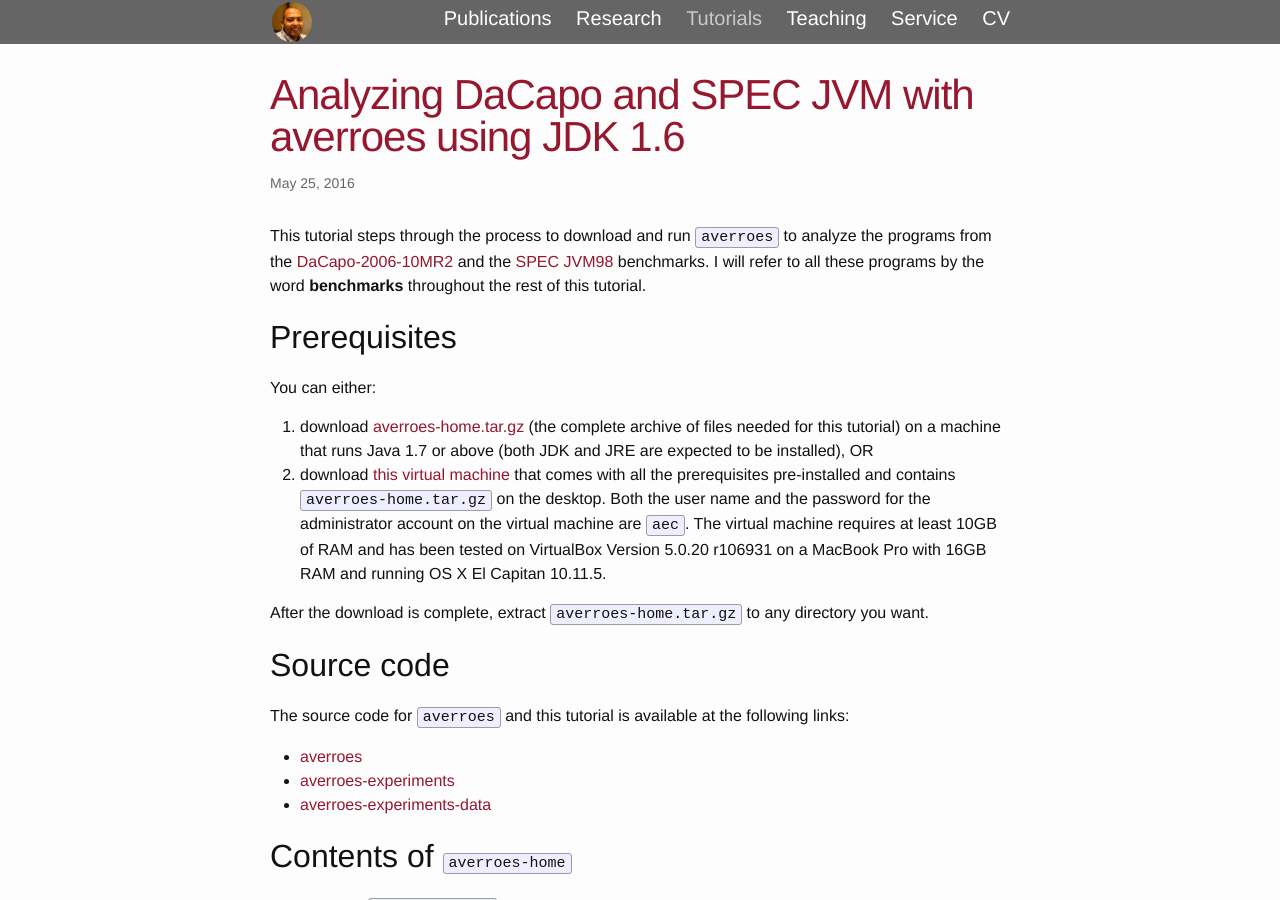
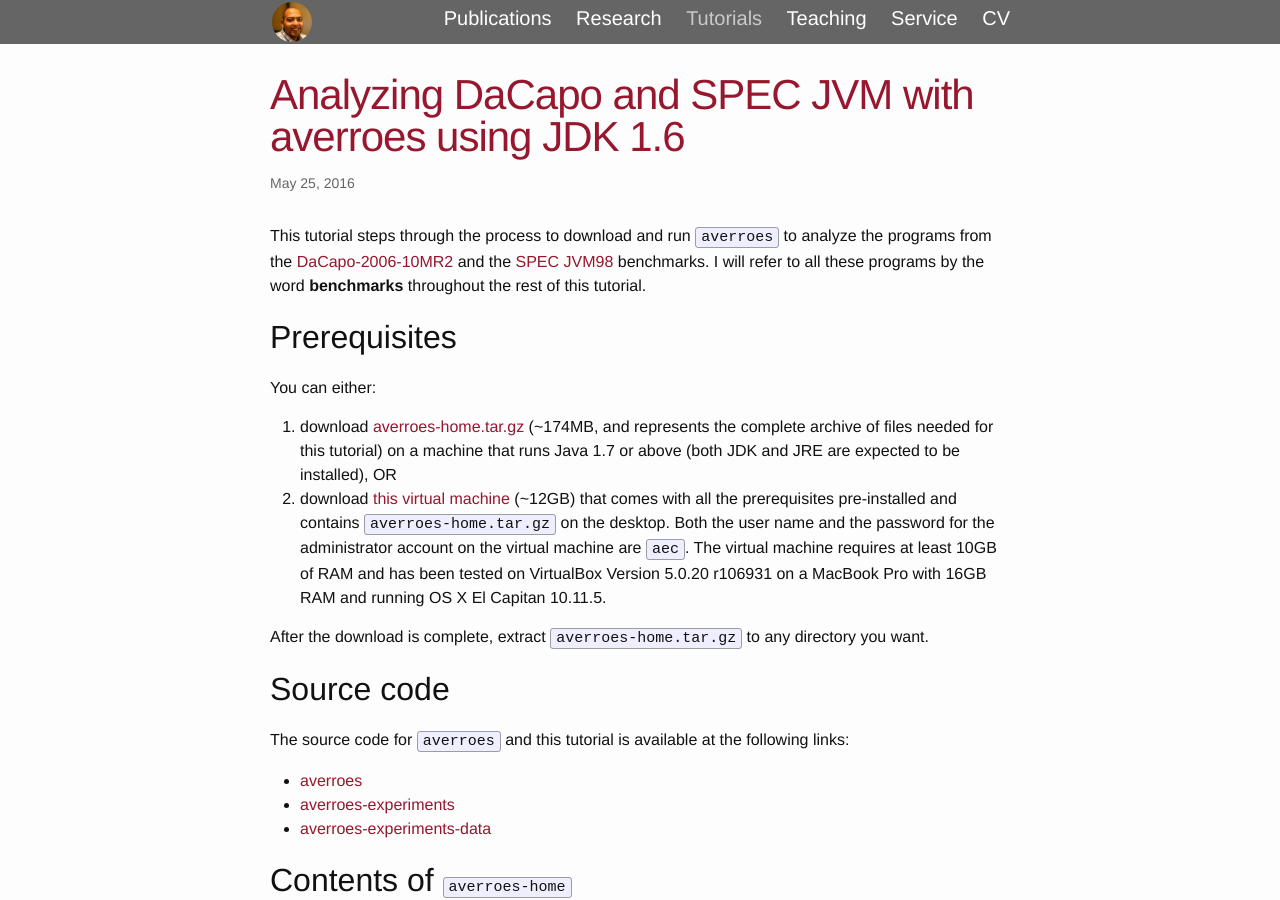
Before and after one commit to karimhamdanali/karimhamdanali.github.io, a Jekyll site: the page built from _posts/2013-03-09-averroes-tutorial.md, in a window 1280 px wide and 900 px high. Built offline with Jekyll 4.4.1, drawn with Linux system fonts in a browser that asks for light colours.

Commit message:
links to all the downloads in the averroes tutorial

```diff
--- a/_posts/2013-03-09-averroes-tutorial.md
+++ b/_posts/2013-03-09-averroes-tutorial.md
@@ -17,8 +17,8 @@
 ## Prerequisites ##
 You can either:
 
-1. download [averroes-home.tar.gz](){:target="_blank"} (the complete archive of files needed for this tutorial) on a machine that runs Java 1.7 or above (both JDK and JRE are expected to be installed), OR
-2. download [this virtual machine](){:target="_blank"} that comes with all the prerequisites pre-installed and contains `averroes-home.tar.gz` on the desktop. Both the user name and the password for the administrator account on the virtual machine are `aec`. The virtual machine requires at least 10GB of RAM and has been tested on VirtualBox Version 5.0.20 r106931 on a MacBook Pro with 16GB RAM and running OS X El Capitan 10.11.5.
+1. download [averroes-home.tar.gz](http://bit.ly/averroes-home){:target="_blank"} (~174MB, and represents the complete archive of files needed for this tutorial) on a machine that runs Java 1.7 or above (both JDK and JRE are expected to be installed), OR
+2. download [this virtual machine](http://bit.ly/averroes-vm){:target="_blank"} (~12GB) that comes with all the prerequisites pre-installed and contains `averroes-home.tar.gz` on the desktop. Both the user name and the password for the administrator account on the virtual machine are `aec`. The virtual machine requires at least 10GB of RAM and has been tested on VirtualBox Version 5.0.20 r106931 on a MacBook Pro with 16GB RAM and running OS X El Capitan 10.11.5.
 
 After the download is complete, extract `averroes-home.tar.gz` to any directory you want.
 
```
